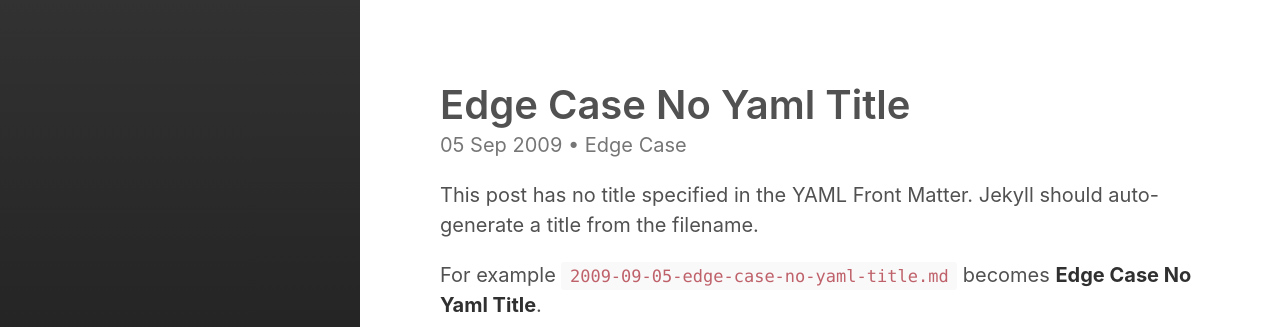
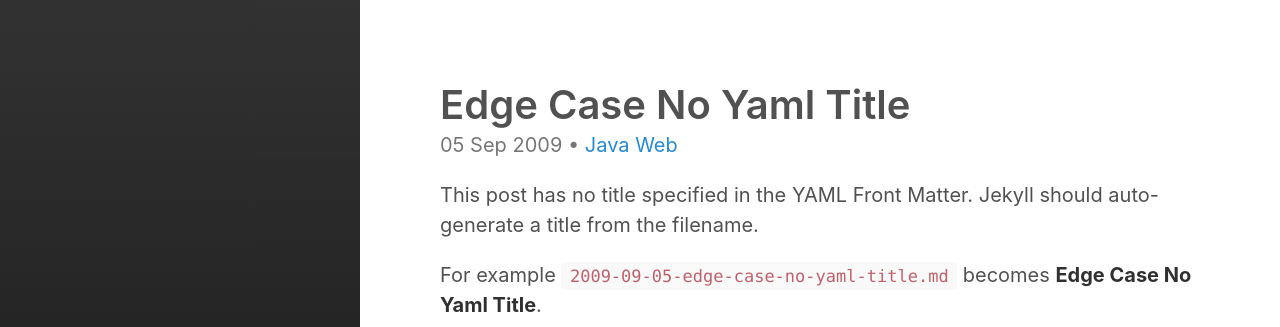
Before and after one commit to fuzhongwangcs/fuzhongwangcs.github.io, a Jekyll site: the page built from _posts/2009-09-05-edge-case-no-yaml-title.md, in a window 1280 px wide. Shown: the top 327 px of the page. Built offline with Jekyll 4.4.1, drawn with Linux system fonts in a browser that asks for light colours.

Commit message:
修改分类

```diff
--- a/_posts/2009-09-05-edge-case-no-yaml-title.md
+++ b/_posts/2009-09-05-edge-case-no-yaml-title.md
@@ -1,7 +1,7 @@
 ---
 layout: post
 categories:
-  - Edge Case
+  - Java Web
 tags:
   - edge case
   - layout
```
Also changed, not shown: _posts/2009-08-06-edge-case-no-body-content.md (+1 -1 lines).
